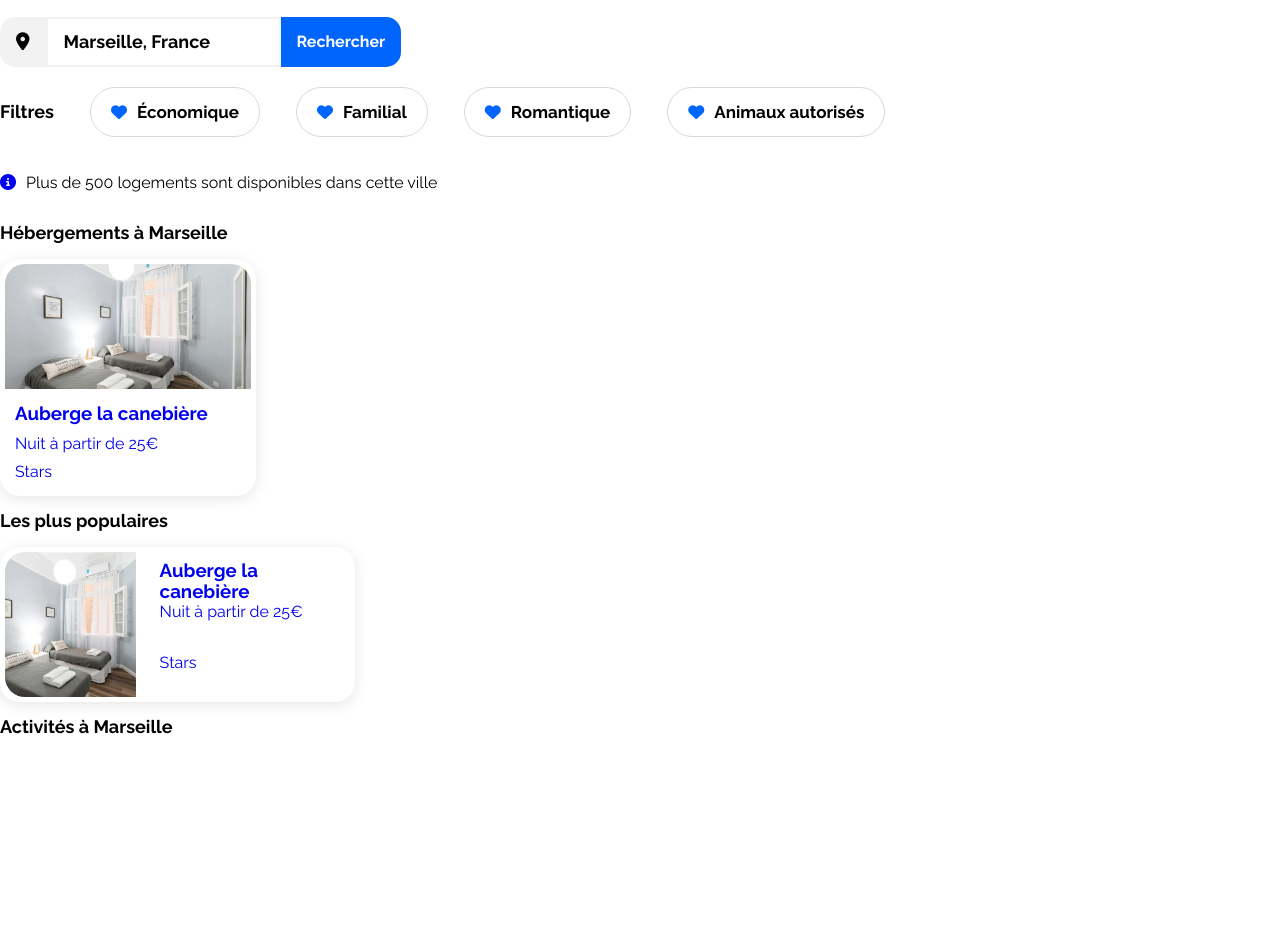
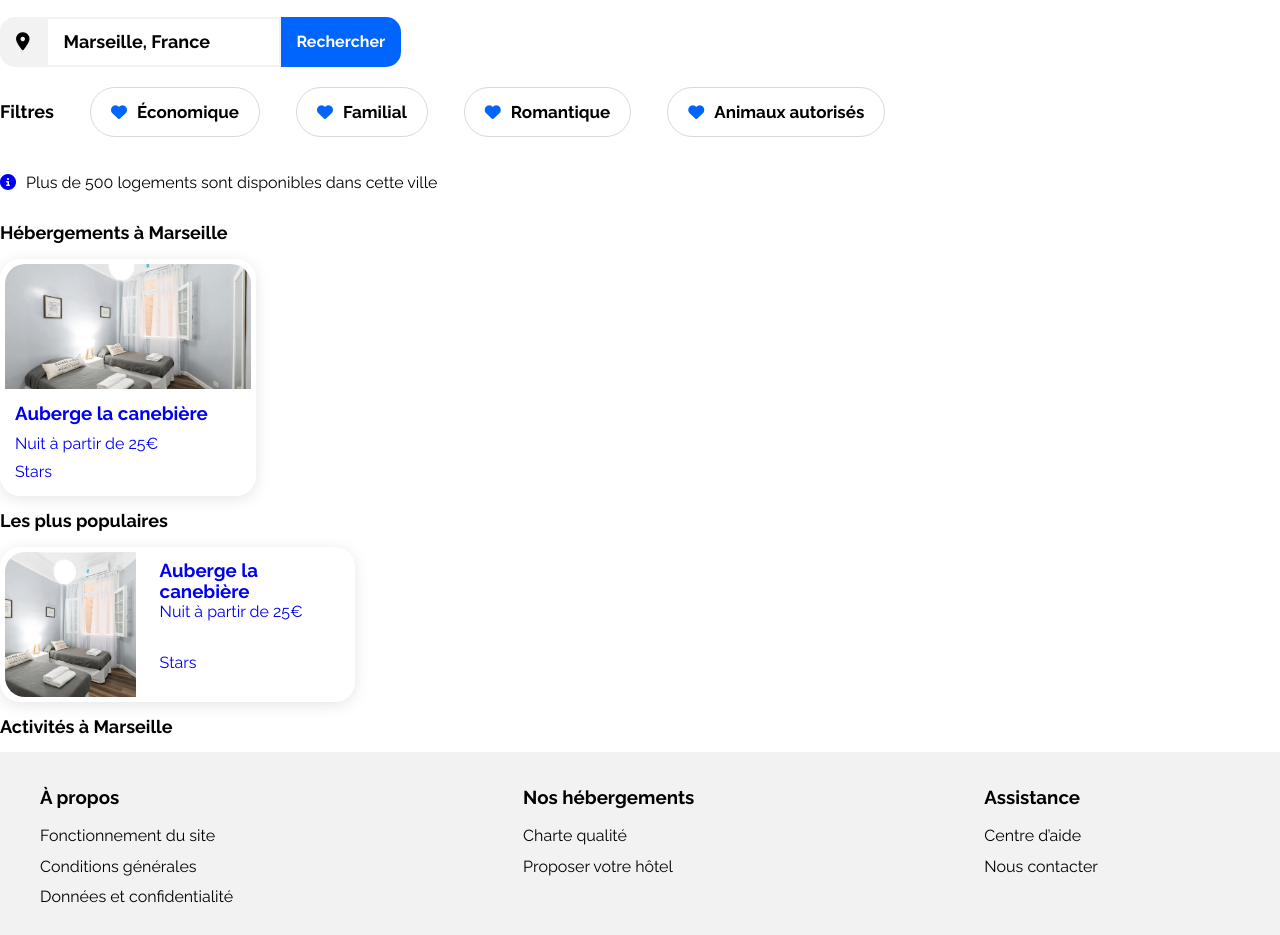
Before and after one commit to mehdiSuperDev/Booki, a plain HTML site: page index.html in a window 1280 px wide. Shown: the part 133-1068 px from the top of the page. Before the commit the page ends 885 px from the top, so only its background shows below. Drawn offline with nearby package versions, Linux system fonts and the light colour scheme.

Commit message:
create basic section footer UI elements

```diff
--- a/css/style.css
+++ b/css/style.css
@@ -25,6 +25,10 @@ body {
 
 h1, h2 {
     font-style: normal;
+}
+
+ul {
+    list-style: none;
 }
 
 h1 {
@@ -101,7 +105,6 @@ header {
 }
 
 .heading nav ul {
-    list-style: none;
     padding: 0;
     margin: 0;
     display: flex;
@@ -309,7 +312,15 @@ article {
 
 /* Footer */
 
-footer {
-    /* debug */
-    background-color: hotpink;
+.section-footer {
+    display: flex;
+    flex-direction: row;
+    flex-wrap: wrap;
+    justify-content: left;
+    column-gap: 250px;
+    background-color: #F2F2F2;
 }
+
+.section-footer ul li {
+    margin-bottom: 12px;
+}
--- a/index.html
+++ b/index.html
@@ -100,6 +100,24 @@
   </main>
 
   <Footer>
+    <div class="section-footer">
+      <ul>
+        <li><h3>À propos</h3></li>
+        <li>Fonctionnement du site</li>
+        <li>Conditions générales </li>
+        <li>Données et confidentialité</li>
+      </ul>
+      <ul>
+        <li><h3>Nos hébergements</h3></li>
+        <li>Charte qualité</li>
+        <li>Proposer votre hôtel</li>
+      </ul>
+      <ul>
+        <li><h3>Assistance</h3></li>
+        <li>Centre d’aide</li>
+        <li>Nous contacter</li>
+      </ul>
+    </div>
   </Footer>
 </body>
 
```
